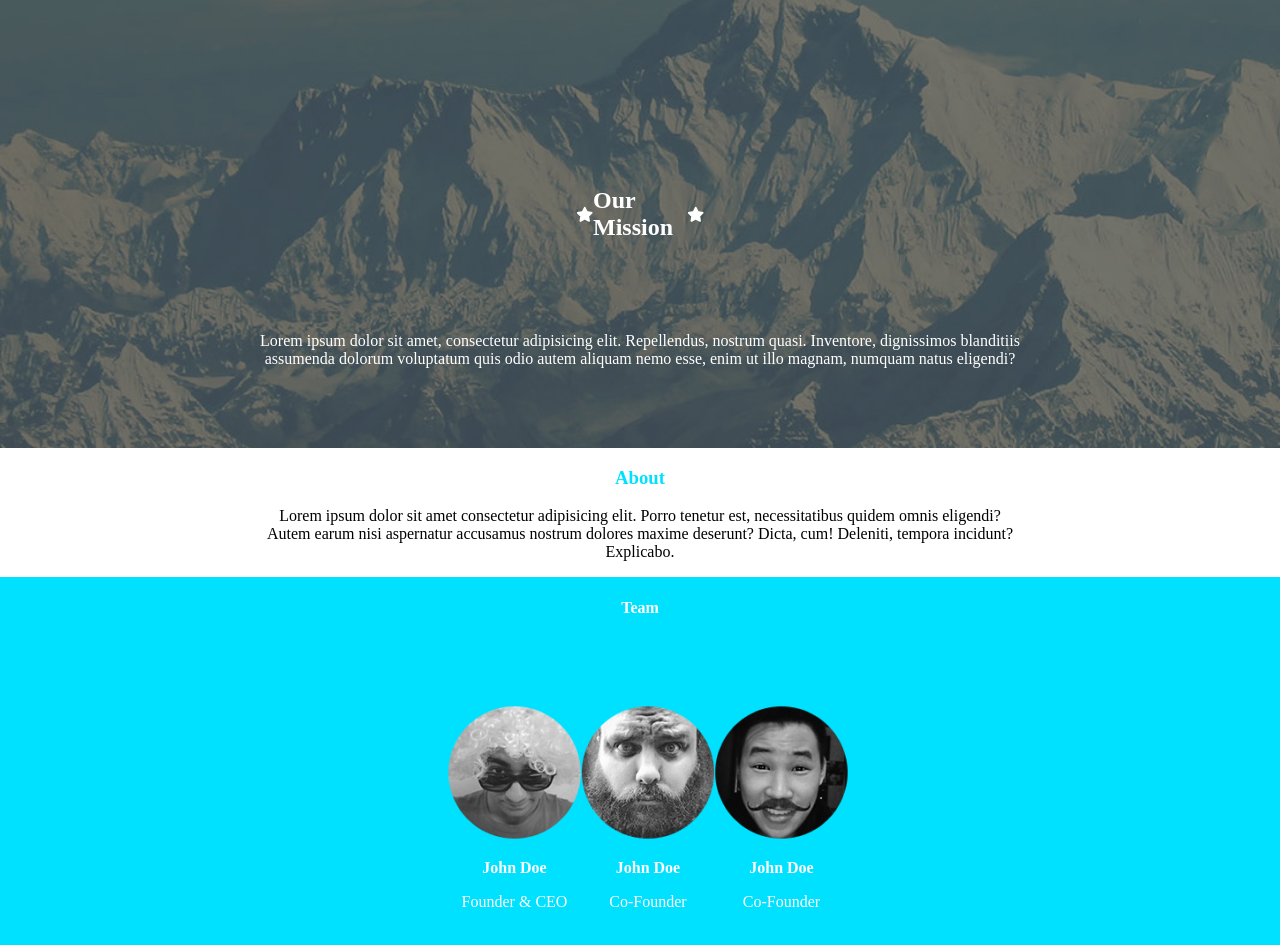
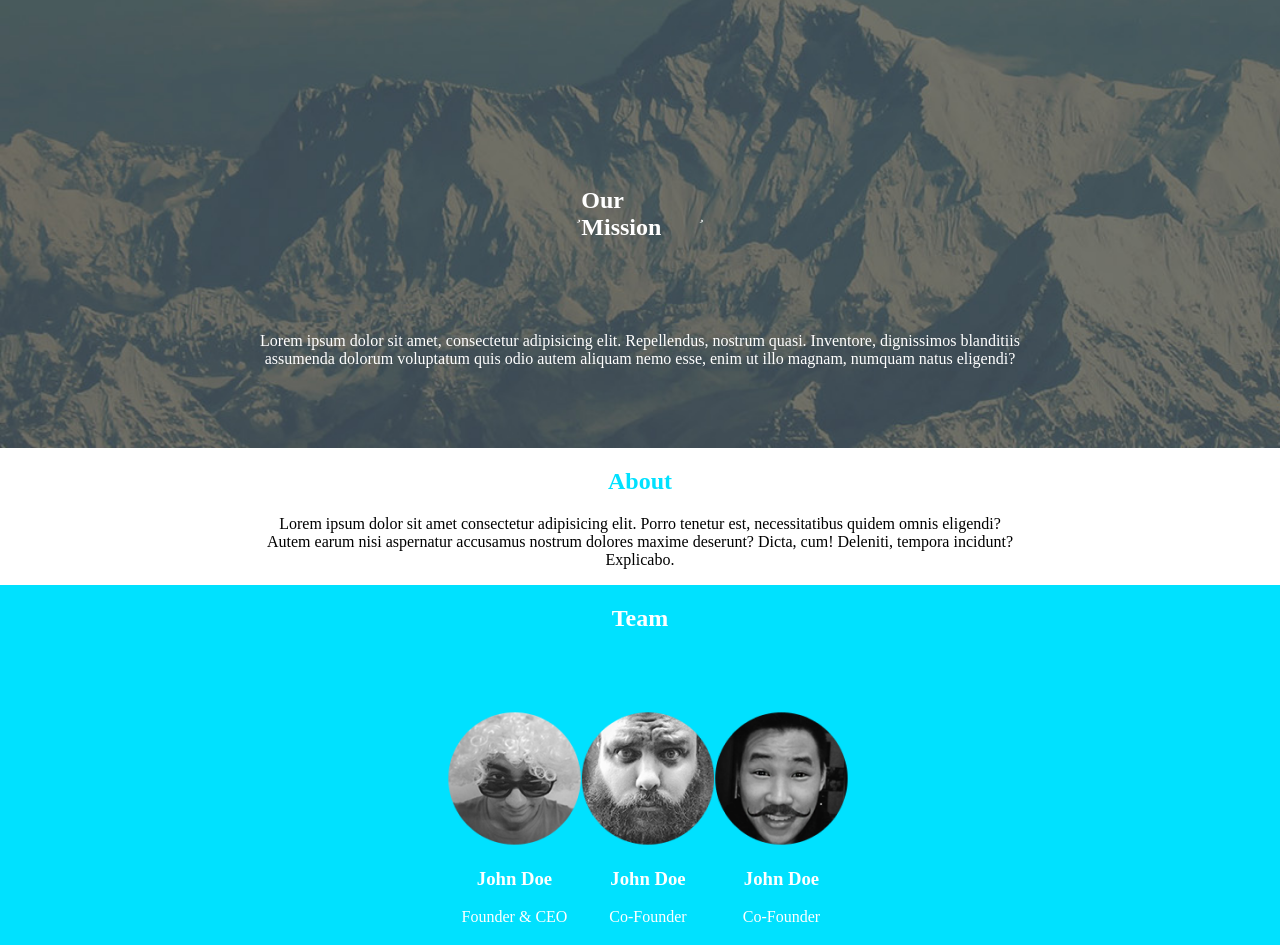
Before and after one commit to cousseaualban/TP-HTML5-SCSS, a plain HTML site: page index.html in a window 1280 px wide. Shown: the part 340-1285 px from the top of the page. Drawn offline with Linux system fonts and the light colour scheme.

Commit message:
TP HTML5+SCSS v7

```diff
--- a/index.html
+++ b/index.html
@@ -6,6 +6,7 @@
     <meta http-equiv="X-UA-Compatible" content="IE=edge">
     <meta name="viewport" content="width=device-width, initial-scale=1.0">
     <link rel="stylesheet" href="./style.css" type="text/css">
+    <link rel="stylesheet" href="https://cdnjs.cloudflare.com/ajax/libs/font-awesome/4.7.0/css/font-awesome.min.css">
     <title>Entrainement</title>
 </head>
 
@@ -28,9 +29,9 @@
     <!-- Début section 1 -->
     <section class="hero">
         <div class="title">
-            <img src="./assets/star.png" alt="Ceci est l'icône étoile">
+            <i class="fa-regular fa-star"></i>
             <h2>Our Mission</h2>
-            <img src="./assets/star.png" alt="Ceci est l'icône étoile">
+            <i class="fa-thin fa-star"></i>
         </div>
         <p>Lorem ipsum dolor sit amet, consectetur adipisicing elit. Repellendus, nostrum quasi. Inventore, dignissimos
             blanditiis assumenda dolorum voluptatum quis odio autem aliquam nemo esse, enim ut illo magnam, numquam
@@ -40,7 +41,7 @@
 
     <!-- Début section 2 -->
     <section class="section2">
-        <h3>About</h3>
+        <h2>About</h2>
         <p>Lorem ipsum dolor sit amet consectetur adipisicing elit. Porro tenetur est, necessitatibus quidem omnis
             eligendi? Autem earum nisi aspernatur accusamus nostrum dolores maxime deserunt? Dicta, cum! Deleniti,
             tempora incidunt? Explicabo.</p>
@@ -49,27 +50,27 @@
 
     <!-- Début section 3 -->
     <section class="section3">
-        <h4>Team</h4>
+        <h2>Team</h2>
 
         <div class="allArticles">
             <!-- Premier article -->
             <article>
                 <img src="./assets/first.png" alt="Photo premier John Doe">
-                <p><b>John Doe</b></p>
+                <h3><b>John Doe</b></h3>
                 <p>Founder & CEO</p>
             </article>
 
             <!-- Deuxième article -->
             <article>
                 <img src="./assets/second.png" alt="Photo deuxième John Doe">
-                <p><b>John Doe</b></p>
+                <h3><b>John Doe</b></h3>
                 <p>Co-Founder</p>
             </article>
 
             <!-- Troisième article -->
             <article>
                 <img src="./assets/third.png" alt="Photo troisième John Doe">
-                <p><b>John Doe</b></p>
+                <h3><b>John Doe</b></h3>
                 <p>Co-Founder</p>
             </article>
         </div>
--- a/style.scss
+++ b/style.scss
@@ -57,7 +57,7 @@ body {
         margin: auto;
         text-align: center;
 
-        h3{
+        h2{
             color: $secondColor;
         }
     }
@@ -71,7 +71,7 @@ body {
         flex-direction: column;
         align-items: center;
 
-        h4{
+        h2{
             text-align: center;
             color: $thirdColor;
         }
@@ -130,9 +130,13 @@ body {
 
         .bottomFooter{
             padding-top: 2vh;
-            width: 80%;
+            width: 85%;
             display: flex;
-            justify-content: space-between;
+            justify-content: flex-end;
+
+            li{
+
+            }
         }
     }
 }
```
Also changed, not shown: style.css, 1 other file.
